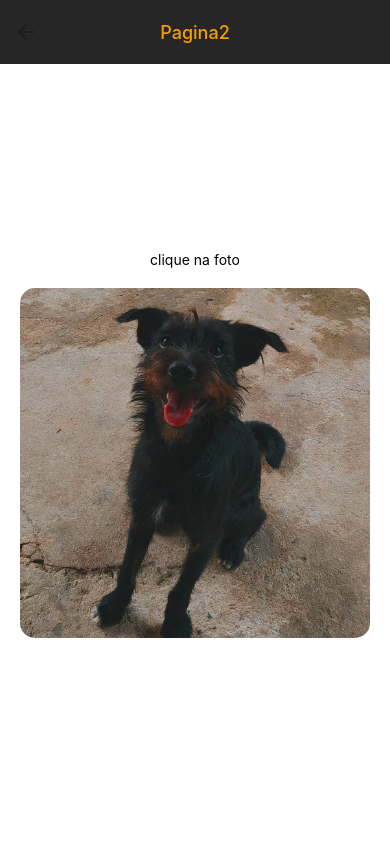
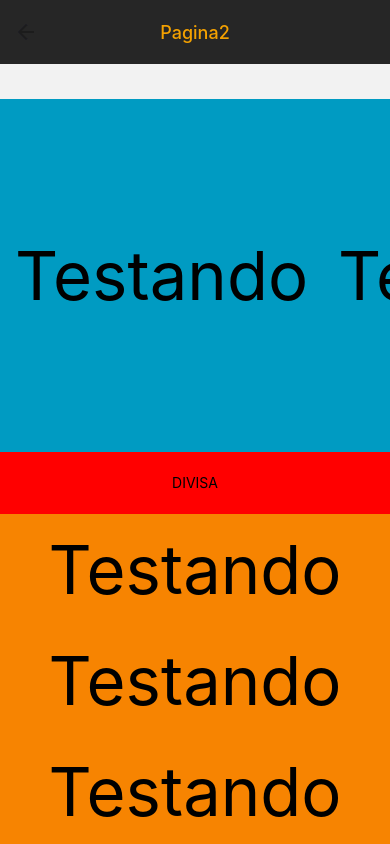
Before and after one commit to joaoguilherme000/Funcionando-typescript, a React Native app: screen /Pagina2 in a window 390 px wide. Shown: the top 844 px of the page. Built offline with nearby package versions, Linux system fonts and the light colour scheme.

Commit message:
PAGINA 2 SCROLLVIEW

```diff
--- a/src/components/Home.tsx
+++ b/src/components/Home.tsx
@@ -9,31 +9,31 @@ export default function Home({ navigation }) {
         style={styles.button}
         onPress={() => navigation.navigate("Pagina1")}
       >
-        <Text>MUDAR PARA A PAGINA 1</Text>
+        <Text>PAGINA 1</Text>
       </TouchableOpacity>
       <TouchableOpacity
         style={styles.button}
         onPress={() => navigation.navigate("Pagina2")}
       >
-        <Text>MUDAR PARA A PAGINA 2</Text>
+        <Text>PAGINA 2</Text>
       </TouchableOpacity>
       <TouchableOpacity
         style={styles.button}
         onPress={() => navigation.navigate("Pagina3")}
       >
-        <Text>MUDAR PARA A PAGINA 3</Text>
+        <Text>PAGINA 3</Text>
       </TouchableOpacity>
       <TouchableOpacity
         style={styles.button}
         onPress={() => navigation.navigate("Pagina4")}
       >
-        <Text>MUDAR PARA A PAGINA 4</Text>
+        <Text>PAGINA 4</Text>
       </TouchableOpacity>
       <TouchableOpacity
         style={styles.button}
         onPress={() => navigation.navigate("Pagina5")}
       >
-        <Text>MUDAR PARA A PAGINA 5</Text>
+        <Text>PAGINA 5</Text>
       </TouchableOpacity>
       <StatusBar style="auto" />
     </View>
--- a/src/components/Pagina2.tsx
+++ b/src/components/Pagina2.tsx
@@ -1,37 +1,64 @@
-import { StatusBar } from "expo-status-bar";
-import { StyleSheet, Text, View, Image, TouchableOpacity } from "react-native";
-import Imagem from "./foto.jpg";
+import { SafeAreaView, StyleSheet, ScrollView, Text, View } from "react-native";
 
-export default function Pagina2({ navigation }) {
+const App = () => {
   return (
-    <View style={styles.container}>
-      <Text>clique na foto</Text>
-      <TouchableOpacity
-        style={styles.buttonContainer}
-        onPress={() => navigation.navigate("FotoPage")}
-      >
-        <Image source={Imagem} style={styles.buttonImage} />
-      </TouchableOpacity>
-      <StatusBar style="auto" />
-    </View>
+    <SafeAreaView style={styles.tudo}>
+      <ScrollView horizontal style={styles.container1}>
+        <Text style={styles.tamanho}>Testando</Text>
+        <Text style={styles.tamanho}>Testando</Text>
+        <Text style={styles.tamanho}>Testando</Text>
+        <Text style={styles.tamanho}>Testando</Text>
+        <Text style={styles.tamanho}>Testando</Text>
+        <Text style={styles.tamanho}>Testando</Text>
+        <Text style={styles.tamanho}>Testando</Text>
+        <Text style={styles.tamanho}>Testando</Text>
+        <Text style={styles.tamanho}>Testando</Text>
+        <Text style={styles.tamanho}>Testando</Text>
+      </ScrollView>
+      <View style={styles.divisa}>
+        <Text>DIVISA</Text>
+      </View>
+      <ScrollView vertical style={styles.container2}>
+        <Text style={styles.tamanho}>Testando</Text>
+        <Text style={styles.tamanho}>Testando</Text>
+        <Text style={styles.tamanho}>Testando</Text>
+        <Text style={styles.tamanho}>Testando</Text>
+        <Text style={styles.tamanho}>Testando</Text>
+        <Text style={styles.tamanho}>Testando</Text>
+        <Text style={styles.tamanho}>Testando</Text>
+        <Text style={styles.tamanho}>Testando</Text>
+        <Text style={styles.tamanho}>Testando</Text>
+        <Text style={styles.tamanho}>Testando</Text>
+      </ScrollView>
+    </SafeAreaView>
   );
-}
+};
 
 const styles = StyleSheet.create({
-  container: {
-    flex: 1,
-    backgroundColor: "#fff",
-    alignItems: "center",
-    justifyContent: "center",
+  tudo: {
+    marginTop: "9%",
+    backgroundColor: "blue",
   },
-  buttonContainer: {
-    margin: 20,
+  container1: {
+    backgroundColor: "#009bc2",
+    height: "30%",
+  },
+  container2: {
+    backgroundColor: "#f78401",
+    height: "70%",
+  },
+  tamanho: {
+    fontSize: 67,
+    margin: 15,
     alignSelf: "center",
-    alignItems: "center",
   },
-  buttonImage: {
-    borderRadius: 15,
-    width: 350, // Defina o tamanho da imagem conforme necessário
-    height: 350, // Defina o tamanho da imagem conforme necessário
+  divisa: {
+    height: "5%",
+    alignItems: "center", // horizontal
+    justifyContent: "center", //vertical
+    width: "100%",
+    backgroundColor: "red",
   },
 });
+
+export default App;
```
